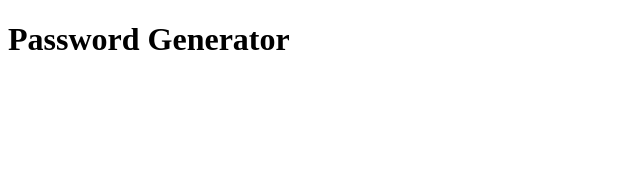
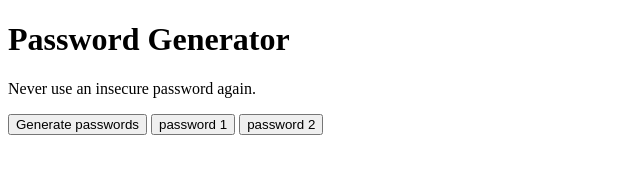
Before and after one commit to s7awh/pas-gen, a plain HTML site: page index.html in a window 1280 px wide. Shown: the whole page, without its empty margins (0-640 px from the left). Drawn offline with Linux system fonts and the light colour scheme.

Commit message:
new buttons

```diff
--- a/index.html
+++ b/index.html
@@ -8,7 +8,10 @@
 </head>
 <body>
     <h1>Password Generator</h1>
-    <p></p>
+    <p>Never use an insecure password again.</p>
+    <button id="button">Generate passwords</button>
+    <button id="copy-one">password 1</button>
+    <button id="copy-two">password 2</button>
 
 
 
```
